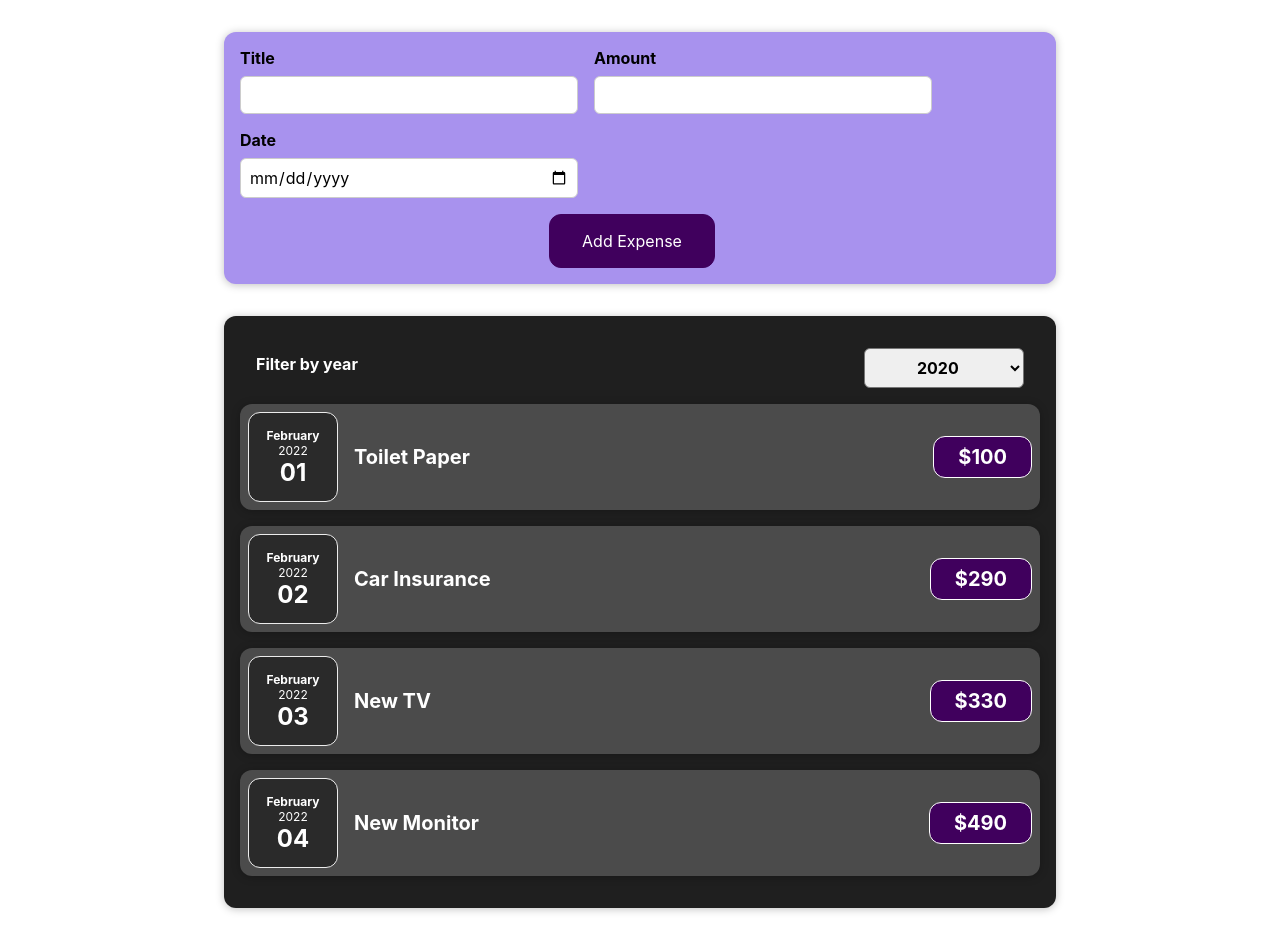
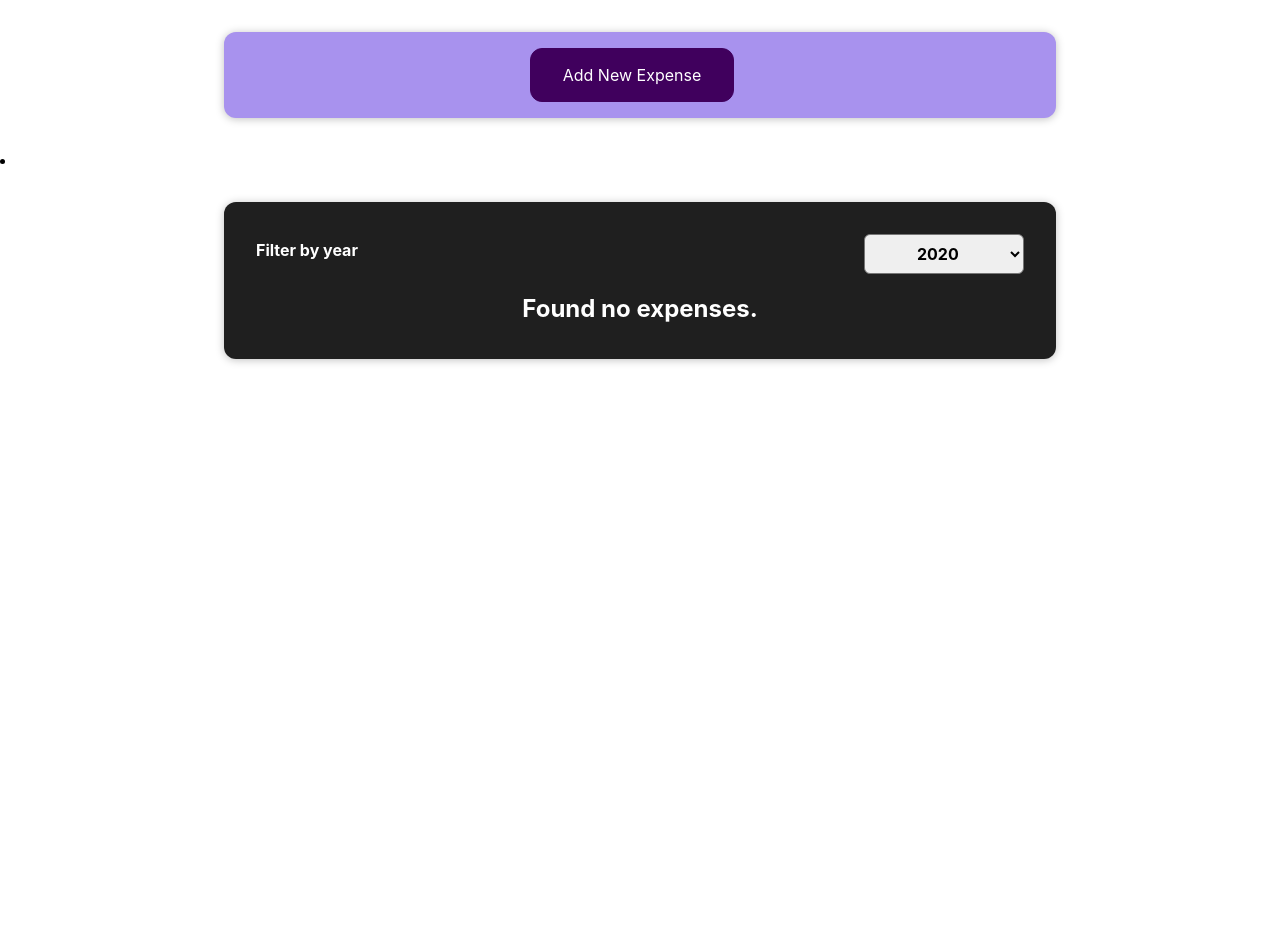
Before and after one commit to rhs99/expense-tracker, a React (Create React App) app: page / in a window 1280 px wide. After the commit the page ends 800 px from the top, so only its background shows below. Built offline with nearby package versions, Linux system fonts and the light colour scheme.

Commit message:
add new expense

```diff
--- a/src/App.js
+++ b/src/App.js
@@ -1,8 +1,8 @@
+import { useState } from "react";
 import Expenses from "./components/Expenses";
 import NewExpense from "./components/NewExpense";
 
-function App() {
-  const expenses = [
+const DUMMY_EXPENSES = [
   {
     id: "e1",
     title: "Toilet Paper",
@@ -23,13 +23,19 @@ function App() {
     date: new Date(2022, 1, 4),
   },
 ];
+
+function App() {
+  const [expenses, setExpenses] = useState(DUMMY_EXPENSES);
+
   const addExpenseHandler = (expense) => {
-    console.log('add expense');
-    console.log(expense);
-  }
+    setExpenses((prevExpenses) => {
+      return [expense, ...prevExpenses];
+    });
+  };
+
   return (
     <div>
-      <NewExpense onAddExpense={addExpenseHandler}/>
+      <NewExpense onAddExpense={addExpenseHandler} />
       <Expenses items={expenses} />
     </div>
   );
--- a/src/components/ExpenseForm.js
+++ b/src/components/ExpenseForm.js
@@ -82,7 +82,8 @@ const ExpenseForm = (props) => {
           />
         </div>
       </div>
-      <div className="new_expense__actions">
+      <div className="new-expense__actions">
+        <button type="button" onClick={props.onCancel}>Cancel</button>
         <button type="submit">Add Expense</button>
       </div>
     </form>
--- a/src/components/Expenses.js
+++ b/src/components/Expenses.js
@@ -1,5 +1,5 @@
 import { useState } from "react";
-import ExpenseItem from "./ExpenseItem";
+import ExpensesList from "./ExpensesList";
 import Card from "./Card";
 import ExpensesFilter from "./ExpensesFilter";
 import "./Expenses.css";
@@ -9,21 +9,20 @@ function Expenses(props) {
   const filterChangeHandler = (selectedYear) => {
     setFilteredYear(selectedYear);
   };
+  const filteredExpenses = props.items.filter((expense) => {
+    return expense.date.getFullYear().toString() === filteredYear;
+  });
+
   return (
-    <Card className="expenses">
-      <ExpensesFilter
-        selected={filteredYear}
-        onChangeFilter={filterChangeHandler}
-      />
-      {props.items.map((item) => (
-        <ExpenseItem
-          key={item.id}
-          title={item.title}
-          amount={item.amount}
-          date={item.date}
+    <li>
+      <Card className="expenses">
+        <ExpensesFilter
+          selected={filteredYear}
+          onChangeFilter={filterChangeHandler}
         />
-      ))}
-    </Card>
+        <ExpensesList items={filteredExpenses} />
+      </Card>
+    </li>
   );
 }
 
--- /dev/null
+++ b/src/components/ExpensesList.css
@@ -0,0 +1,9 @@
+.expenses-list {
+    list-style: none;
+    padding: 0;
+}
+
+.expenses-list__fallback {
+    color: white;
+    text-align: center;
+}
--- /dev/null
+++ b/src/components/ExpensesList.js
@@ -0,0 +1,23 @@
+import ExpenseItem from "./ExpenseItem";
+import "./ExpensesList.css";
+
+const ExpensesList = (props) => {
+  if (props.items.length === 0) {
+    return <h2 className="expenses-list__fallback">Found no expenses.</h2>;
+  }
+
+  return (
+    <ul className="expenses-list">
+      {props.items.map((expense) => (
+        <ExpenseItem
+          key={expense.id}
+          title={expense.title}
+          amount={expense.amount}
+          date={expense.date}
+        />
+      ))}
+    </ul>
+  );
+};
+
+export default ExpensesList;
--- a/src/components/NewExpense.js
+++ b/src/components/NewExpense.js
@@ -1,20 +1,40 @@
-import ExpenseForm from './ExpenseForm';
+import { useState } from "react";
+import ExpenseForm from "./ExpenseForm";
 
-import './NewExpense.css'
+import "./NewExpense.css";
 
-const NewExpense = (props)=>{
-    const saveExpenseDataHandler = (enteredExpenseDate)=>{
+const NewExpense = (props) => {
+  const [isEditing, setIsEditing] = useState(false);
+
+  const saveExpenseDataHandler = (enteredExpenseDate) => {
     const expenseData = {
       ...enteredExpenseDate,
-            id: Math.random().toString()
-        }
+      id: Math.random().toString(),
+    };
     props.onAddExpense(expenseData);
-    }
+    setIsEditing(false);
+  };
+
+  const startEditingHandler = () => {
+    setIsEditing(true);
+  };
+  const stopEditingHandler = () => {
+    setIsEditing(false);
+  };
+
   return (
-        <div className='new-expense'>
-            <ExpenseForm onSaveExpenseData={saveExpenseDataHandler}/>
+    <div className="new-expense">
+      {!isEditing && (
+        <button onClick={startEditingHandler}>Add New Expense</button>
+      )}
+      {isEditing && (
+        <ExpenseForm
+          onSaveExpenseData={saveExpenseDataHandler}
+          onCancel={stopEditingHandler}
+        />
+      )}
     </div>
   );
-}
+};
 
 export default NewExpense;
```
Lines whose indentation alone changed are shown as unchanged.
